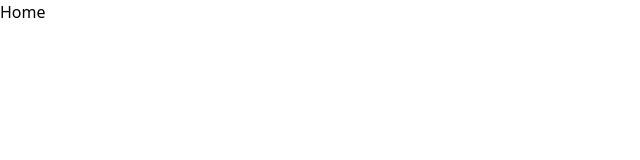
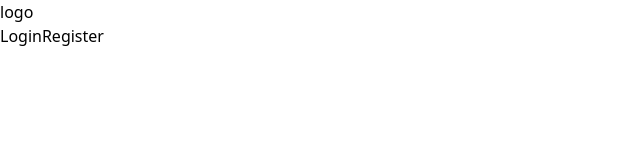
Before and after one commit to Dawit-y/LMS, a React (Vite) app in the folder frontend/: page / in a window 1280 px wide. Shown: the top 160 px of the page, without its empty margins (0-640 px from the left). Built offline with nearby package versions, Linux system fonts and the light colour scheme.

Commit message:
Add basic authentication on frontend

```diff
--- a/frontend/src/App.jsx
+++ b/frontend/src/App.jsx
@@ -6,6 +6,7 @@ import {
   Route,
   Outlet,
 } from "react-router-dom";
+import { AuthProvider } from "./context/AuthContext";
 import Login from "./pages/Login";
 import Home from "./pages/Home";
 import Signup from "./pages/Signup";
@@ -22,7 +23,9 @@ function App() {
   );
   return (
     <>
-      <RouterProvider router={router} />
+      <AuthProvider>
+        <RouterProvider router={router} />
+      </AuthProvider>
     </>
   );
 }
--- /dev/null
+++ b/frontend/src/context/AuthContext.jsx
@@ -0,0 +1,49 @@
+import { useState, createContext } from "react";
+import axios from "axios";
+
+const AuthContext = createContext({});
+
+export const AuthProvider = ({ children }) => {
+  const [error, setError] = useState(null);
+  const [user, setUser] = useState(null);
+
+  const login = async (email, password) => {
+    try {
+      const response = await axios.post("http://127.0.0.1:8000/login", {
+        email,
+        password,
+      });
+
+      if (response.status === 200) {
+        console.log("Login successful");
+        setUser(response.data);
+        return "success";
+      }
+    } catch (err) {
+      setError("Invalid email or password");
+    }
+  };
+
+  const logout = async () => {
+    try {
+      const response = await axios.post("http://127.0.0.1:8000/logout");
+
+      if (response.status === 200) {
+        console.log("Logout successful");
+        setUser(null);
+      }
+    } catch (err) {
+      console.log("error in logout");
+    }
+  };
+
+  const register = async () => {};
+
+  return (
+    <AuthContext.Provider value={{ user, error, login, logout, register }}>
+      {children}
+    </AuthContext.Provider>
+  );
+};
+
+export default AuthContext;
--- /dev/null
+++ b/frontend/src/hooks/useAuth.jsx
@@ -0,0 +1,7 @@
+import { useContext } from "react";
+import AuthContext from "../context/AuthContext";
+
+const useAuth = () => {
+  return useContext(AuthContext);
+};
+export default useAuth;
--- a/frontend/src/pages/Home.jsx
+++ b/frontend/src/pages/Home.jsx
@@ -1,7 +1,29 @@
 import React from "react";
+import { Link } from "react-router-dom";
+import useAuth from "../hooks/useAuth";
 
 const Home = () => {
-  return <div>Home</div>;
+  const { logout, user } = useAuth();
+  return (
+    <main className="h-screen container">
+      <nav className="flex items-center justify-between w-full h-16">
+        <div>logo</div>
+        {user ? (
+          <>
+            <div className="text-lg">Welcome {user?.firstName}</div>
+            <button onClick={logout} className="text-lg">
+              Logout
+            </button>
+          </>
+        ) : (
+          <div className="flex gap-2">
+            <Link to="login">Login</Link>
+            <Link to="signup">Register</Link>
+          </div>
+        )}
+      </nav>
+    </main>
+  );
 };
 
 export default Home;
--- a/frontend/src/pages/Login.jsx
+++ b/frontend/src/pages/Login.jsx
@@ -1,25 +1,23 @@
 import React, { useState } from "react";
-import { Link } from "react-router-dom";
-import axios from "axios";
+import { Link, useNavigate } from "react-router-dom";
+import useAuth from "../hooks/useAuth";
 
 const Login = () => {
+  const { error, login } = useAuth();
   const [email, setEmail] = useState("");
   const [password, setPassword] = useState("");
-  const [error, setError] = useState(null);
+
+  const navigate = useNavigate();
 
   const handleSubmit = async (event) => {
     event.preventDefault();
     try {
-      const response = await axios.post("http://127.0.0.1:8000/login", {
-        email,
-        password,
-      });
-
-      if (response.status === 200) {
-        console.log("Login successful");
+      const res = await login(email, password);
+      if (res === "success") {
+        navigate("/");
       }
-    } catch (err) {
-      setError("Invalid email or password");
+    } catch (error) {
+      console.error("Login failed:", error);
     }
   };
 
@@ -99,9 +97,8 @@ const Login = () => {
             </button>
           </div>
         </form>
-
-        {error && <p className="mt-4 text-red-500 text-center">{error}</p>} {/* Display login error */}
-
+        {error && <p className="mt-4 text-red-500 text-center">{error}</p>}{" "}
+        {/* Display login error */}
         <p className="mt-10 text-center text-sm text-gray-500">
           Not a member?
           <Link
```
Also changed, not shown: frontend/src/components/RequireAuth.jsx (added, +19 -0 lines), 2 other files (tests, documents, lock files or other folders).
